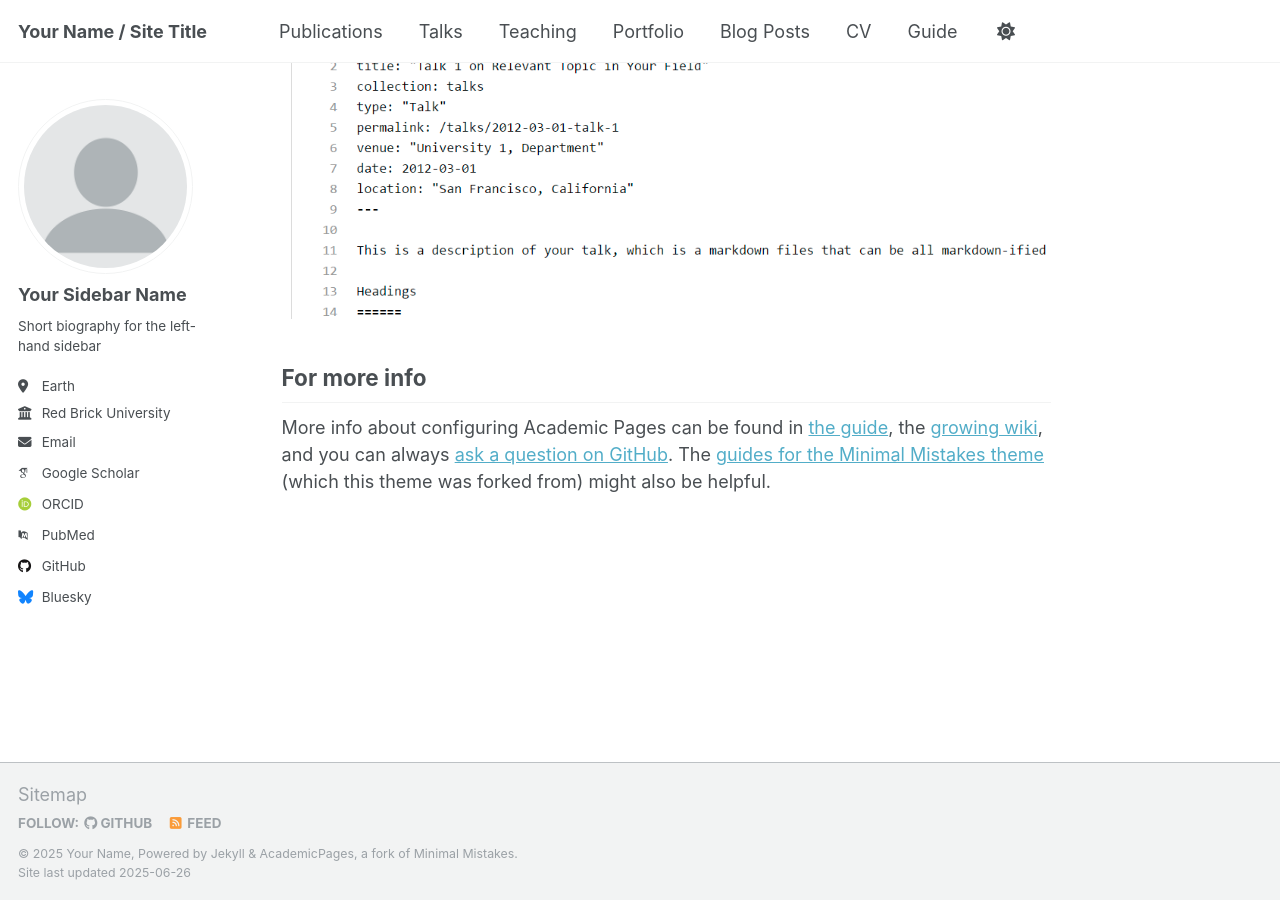
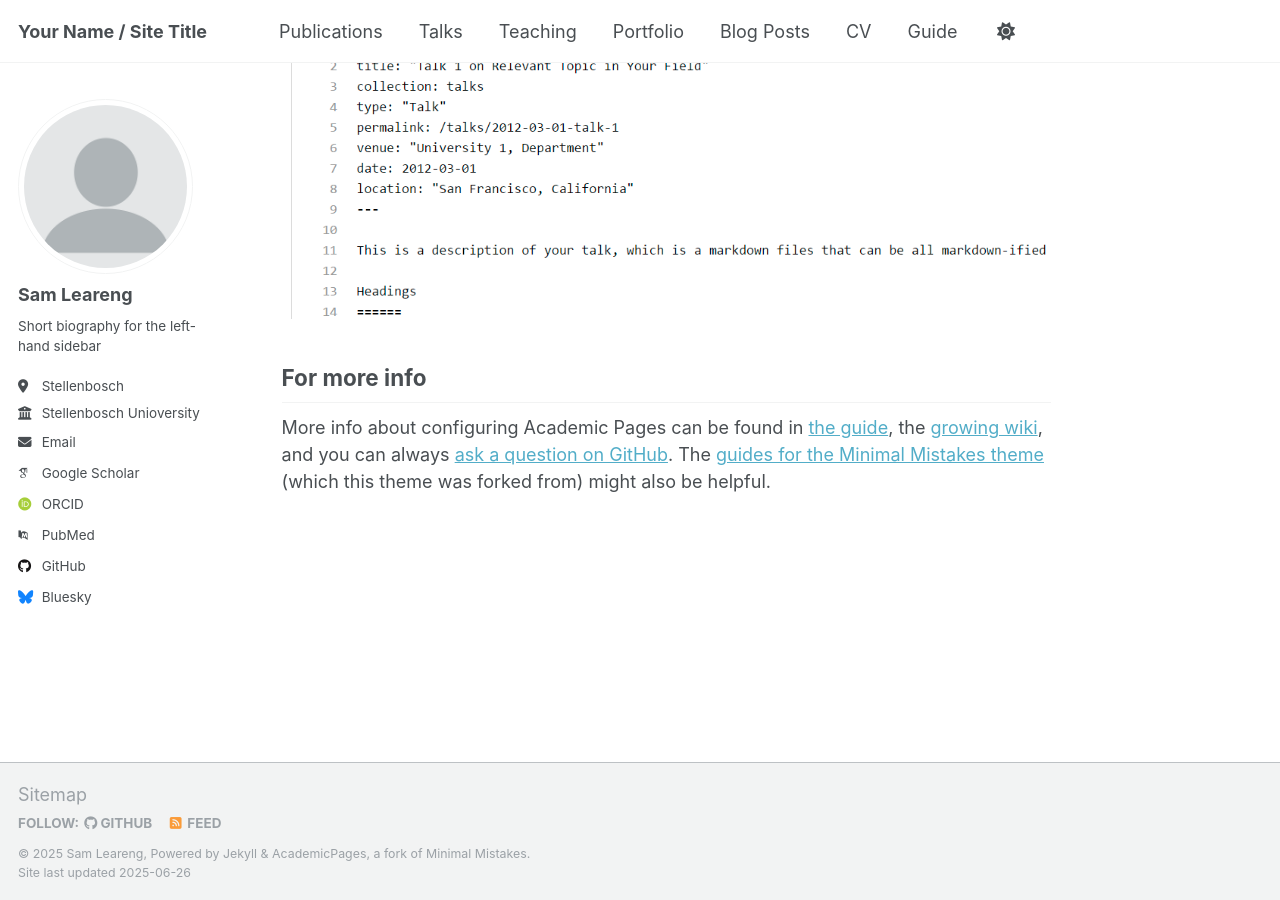
Before and after one commit to samleareng/samleareng.github.io, a Jekyll site: the page built from _pages/about.md, in a window 1280 px wide and 900 px high, scrolled down 2636 px. Built offline with Jekyll 4.4.1, drawn with Linux system fonts in a browser that asks for light colours; some web fonts are replaced.

Commit message:
Update _config.yml

```diff
--- a/_config.yml
+++ b/_config.yml
@@ -11,7 +11,7 @@ locale                   : "en-US"
 site_theme               : "default"
 title                    : "Your Name / Site Title"
 title_separator          : "-"
-name                     : &name "Your Name"
+name                     : &name "Sam Leareng"
 description              : &description "personal description"
 url                      : https://academicpages.github.io # the base hostname & protocol for your site e.g. "https://[your GitHub username].github.io" or if you already have some other page hosted on Github then use "https://[your GitHub username].github.io/[Your Repo Name]"
 baseurl                  : "" # the subpath of your site, e.g. "/blog"
@@ -23,13 +23,13 @@ repository               : "academicpages/academicpages.github.io"
 author:
   # Biographic information
   avatar           : "profile.png"
-  name             : "Your Sidebar Name"
+  name             : "Sam Leareng"
   pronouns         : # example: "she/her"
   bio              : "Short biography for the left-hand sidebar"
-  location         : "Earth"
-  employer         : "Red Brick University"
-  uri              : # URL
-  email            : "none@example.org"
+  location         : "Stellenbosch"
+  employer         : "Stellenbosch Unioversity"
+  uri              : # https://africanmicrobiomeproject.org/dr-sam-leareng/
+  email            : "sleareng@sun.ac.za"
 
   # Academic websites
   academia         : # URL
```
